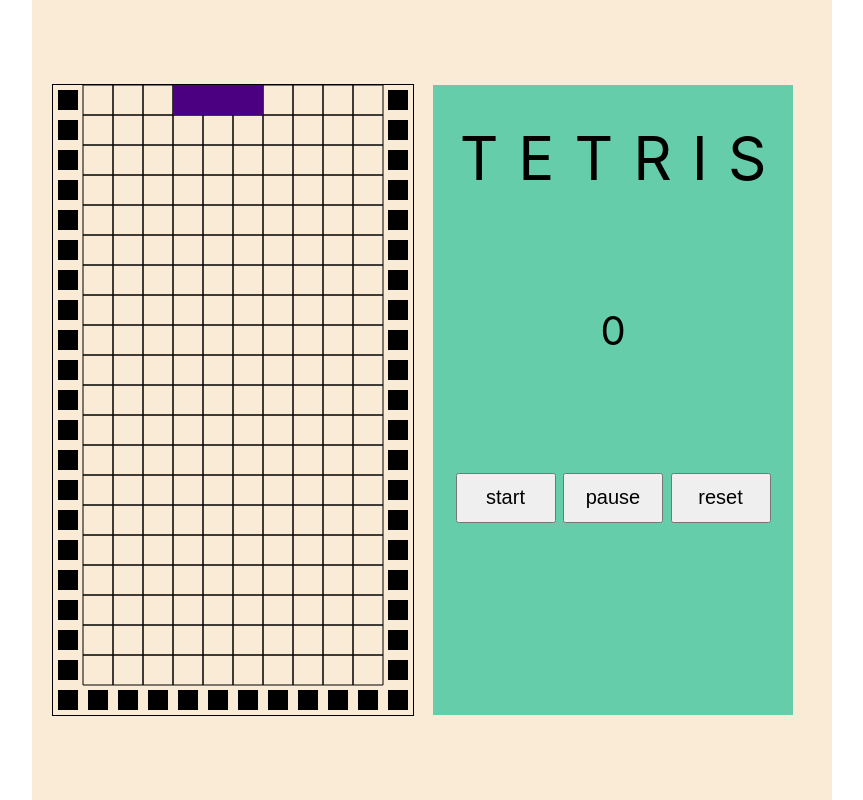
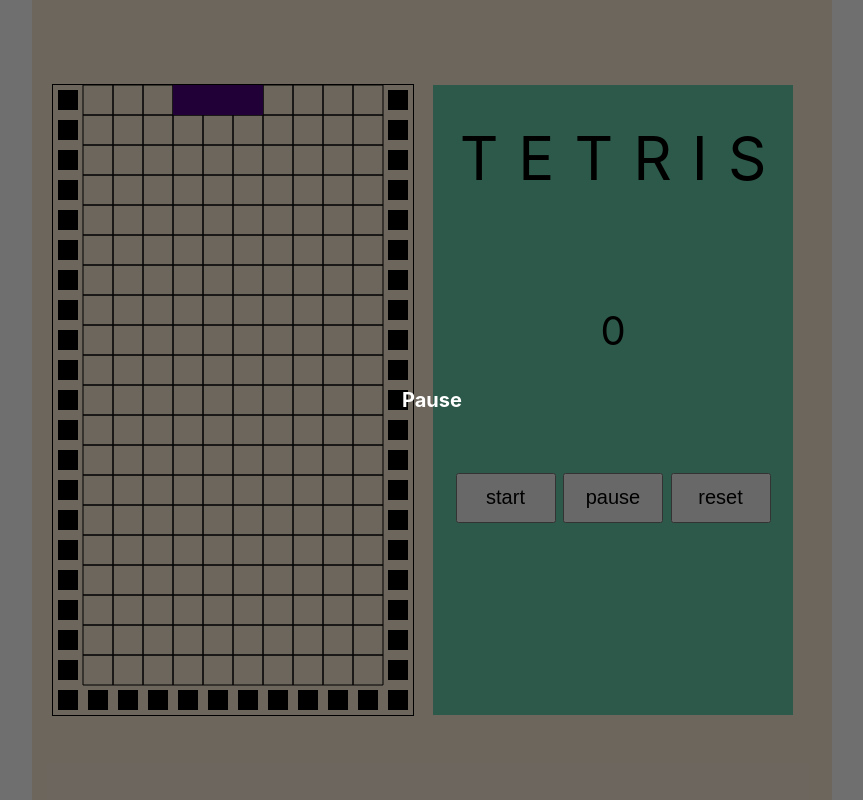
Before and after one commit to JHL71/canvas-tetris, a React (Create React App) app: page / in a window 1280 px wide. Both pictures are taken after a click on the button "pause". Shown: the whole page, without its empty margins (208-1071 px from the left). Built offline with nearby package versions, Linux system fonts and the light colour scheme.

Commit message:
Feature: pause modal

```diff
--- a/src/App.tsx
+++ b/src/App.tsx
@@ -1,6 +1,7 @@
 import React, { useCallback, useEffect, useRef, useState } from 'react';
 import './App.css';
 import GameOver from './gameover';
+import Pause from './pause';
 
 interface objI {
   x: number,
@@ -15,6 +16,7 @@ function App() {
   const [score, setScore] = useState<number>(0)
   const [start, setStart] = useState<boolean>(false);
   const [over, setOver] = useState<boolean>(false);
+  const [pause, setPause] = useState<boolean>(false);
   const [obj, setObj] = useState<objI>({
     x: 5,
     y: 0,
@@ -407,6 +409,11 @@ function App() {
     let dx = 0;
     let dy = 0;
     switch (key) {
+      case 'Meta':
+      case 'Escape':
+        setPause(true);
+        setStart(false);
+        break;
       case ' ':
         let ts = score;
         switch (obj.type) {
@@ -1417,6 +1424,11 @@ function App() {
           boardRef={boardRef}/>
           : <></>
       }
+      {
+        pause
+          ? <Pause setPause={setPause} setStart={setStart}/>
+          : <></>
+      }
       <div className='background' onClick={() => keyRef.current?.focus()}>
         <div className='wrap'>
           <canvas ref={cvRef} className='board' width={360} height={630}></canvas>
@@ -1425,7 +1437,10 @@ function App() {
             <div className='score'>{score}</div>
             <div className='button_wrap'>
               <button className='button' onClick={() => setStart(true)}>start</button>
-              <button className='button' onClick={() => setStart(false)}>pause</button>
+              <button className='button' onClick={() => {
+                setStart(false)
+                setPause(true);
+                }}>pause</button>
               <button className='button' onClick={() => {
                 setScore(0);
                 setBoard(Array.from({length: 26}, (_, i) => i !== 24
--- a/src/pause.css
+++ b/src/pause.css
@@ -1,3 +1,15 @@
-.background {
-    background-color: blanchedalmond;
+.pause_background {
+    position: absolute;
+    width: 100%;
+    height: 100vh;
+    background-color: #00000090;
+    display: flex;
+    justify-content: center;
+    align-items: center;
 }
+
+.pause_message {
+    font-size: 20px;
+    font-weight: bold;
+    color: white;
+}
--- a/src/pause.tsx
+++ b/src/pause.tsx
@@ -1,10 +1,19 @@
 import './pause.css';
 
-function Pause() {
+type PauseProps = {
+    setPause: React.Dispatch<React.SetStateAction<boolean>>,
+    setStart: React.Dispatch<React.SetStateAction<boolean>>
+}
+
+function Pause({setPause, setStart}:PauseProps) {
 
     return (
-        <>
-        </>
+        <div className='pause_background' onClick={() => {
+            setStart(true);
+            setPause(false);
+        }}>
+            <div className='pause_message'>Pause</div>
+        </div>
     )
 }
 
```
